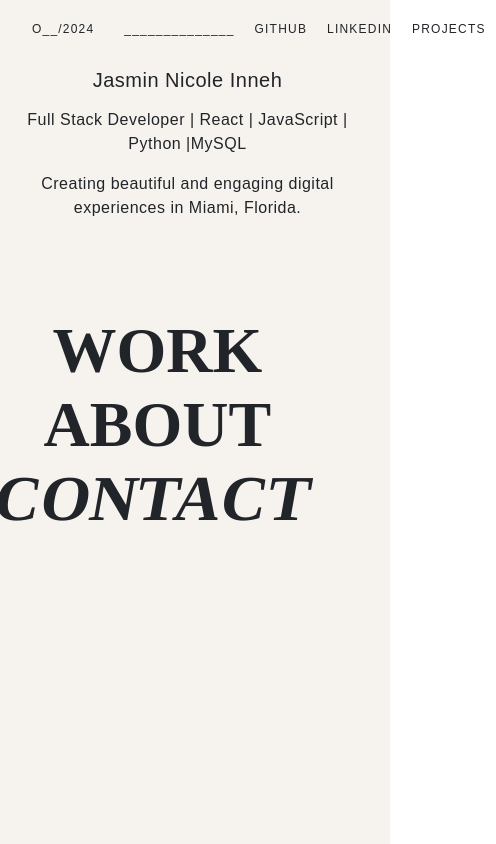
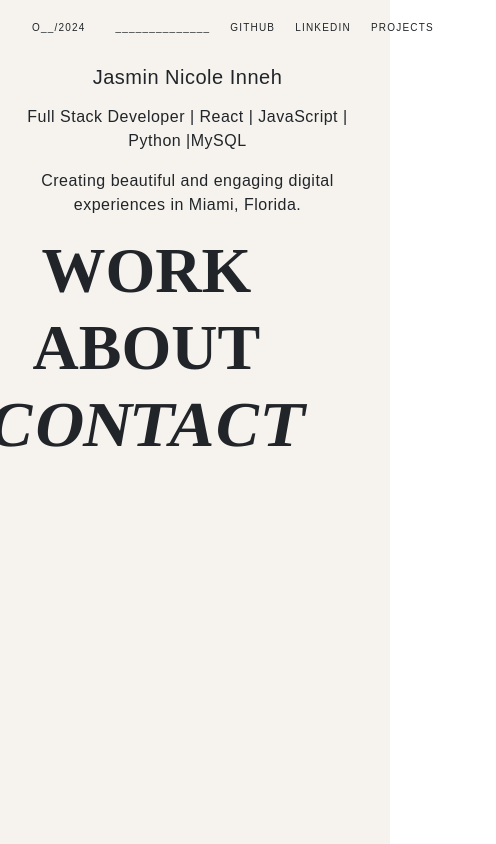
Before and after one commit to JasminInneh/JasminInnehTextPortfolio, a React app: page / in a window 390 px wide. Shown: the whole page, 496 px wide, since content can reach past the window. Built offline with nearby package versions, Linux system fonts and the light colour scheme.

Commit message:
edits to the css

```diff
--- a/src/front/styles/about.css
+++ b/src/front/styles/about.css
@@ -132,6 +132,6 @@
   }
 
   .about-me-paragraph h4 {
-    text-align: justify;
+    text-align: revert;
   }
 }
--- a/src/front/styles/contact.css
+++ b/src/front/styles/contact.css
@@ -69,7 +69,7 @@
     padding-left: 0;
   }
   .contact-links {
-    margin-top: 20px;
+    margin-top: 30px;
     margin-left: 250px;
   }
 
--- a/src/front/styles/home.css
+++ b/src/front/styles/home.css
@@ -1,3 +1,4 @@
+/* Base styles */
 #home-body {
   background-color: #f6f3ee;
 }
@@ -63,55 +64,80 @@
 .home-links p a:hover {
   color: rgb(109, 179, 119);
 }
+
+/* Responsive adjustments */
+@media (max-width: 1200px) {
+  .home-links {
+    word-spacing: 0.5cm;
+  }
+  .home-right-column {
+    padding-left: 10%;
+  }
+}
+
+@media (max-width: 992px) {
+  .home-right-column {
+    font-size: 90%;
+  }
+  .home-large-text {
+    font-size: 120px !important ;
+  }
+}
+
 @media (max-width: 768px) {
   #home-body {
     min-height: 100vh;
   }
   .home-links {
-    flex-direction: row; /* Ensure links are laid out horizontally */
-    justify-content: space-around; /* Distribute space evenly around items */
-    align-items: center; /* Center items vertically */
-    padding-left: 0; /* Remove padding on the left */
-    transform: none; /* Remove rotation */
-    writing-mode: horizontal-tb; /* Default writing mode for horizontal text */
-    margin-top: 10px; /* Add some space at the top */
-    width: 100%; /* Full width to accommodate all links in one row */
+    flex-direction: row;
+    justify-content: space-around;
+    align-items: center;
+    padding-left: 0;
+    transform: none;
+    writing-mode: horizontal-tb;
+    margin-top: 10px;
+    width: 100%;
   }
-
   .home-left-link,
   .github,
   .home-links p {
-    padding: 5px 10px; /* Add padding for touch targets */
-    margin: 0; /* Remove any additional margin */
+    padding: 5px 10px;
+    margin: 0;
   }
-
   .home-intro {
-    display: block; /* Use block layout */
-    margin-top: 20px; /* Add margin to separate from links */
-    text-align: center; /* Center text for better visibility */
+    display: block;
+    margin-top: 20px;
+    text-align: center;
   }
-
   .home-right-column {
     display: flex;
     flex-direction: column;
     align-items: center;
-    text-align: center; /* Center align text horizontally */
+    text-align: center;
   }
-
   .home-right-column a {
-    font-size: 64px; /* Adjust the font size as needed */
-    margin-top: 10px; /* Add margin to the top */
-    margin-bottom: 10px; /* Add margin to the bottom */
-    padding: 10px 20px; /* Add padding to the sides */
-    font-weight: bold; /* Make the text bold */
+    font-size: 64px;
+    margin-top: 10px;
+    margin-bottom: 10px;
+    padding: 10px 20px;
+    font-weight: bold;
   }
-
   .home-large-text {
-    margin-top: 20px; /* Add some top margin for spacing */
-    text-align: left; /* Center align the large text */
+    font-size: 72px !important;
+    margin-top: 20px;
+    text-align: center;
   }
   .home-right-column h1 {
-    margin-top: 0; /* Remove default top margin */
-    margin-bottom: -100px; /* Adjust bottom margin as needed */
+    margin-top: 0;
+    margin-bottom: 0;
   }
 }
+
+@media (max-width: 480px) {
+  .home-links {
+    font-size: 10px;
+  }
+  .home-large-text {
+    font-size: 48px !important;
+  }
+}
```
